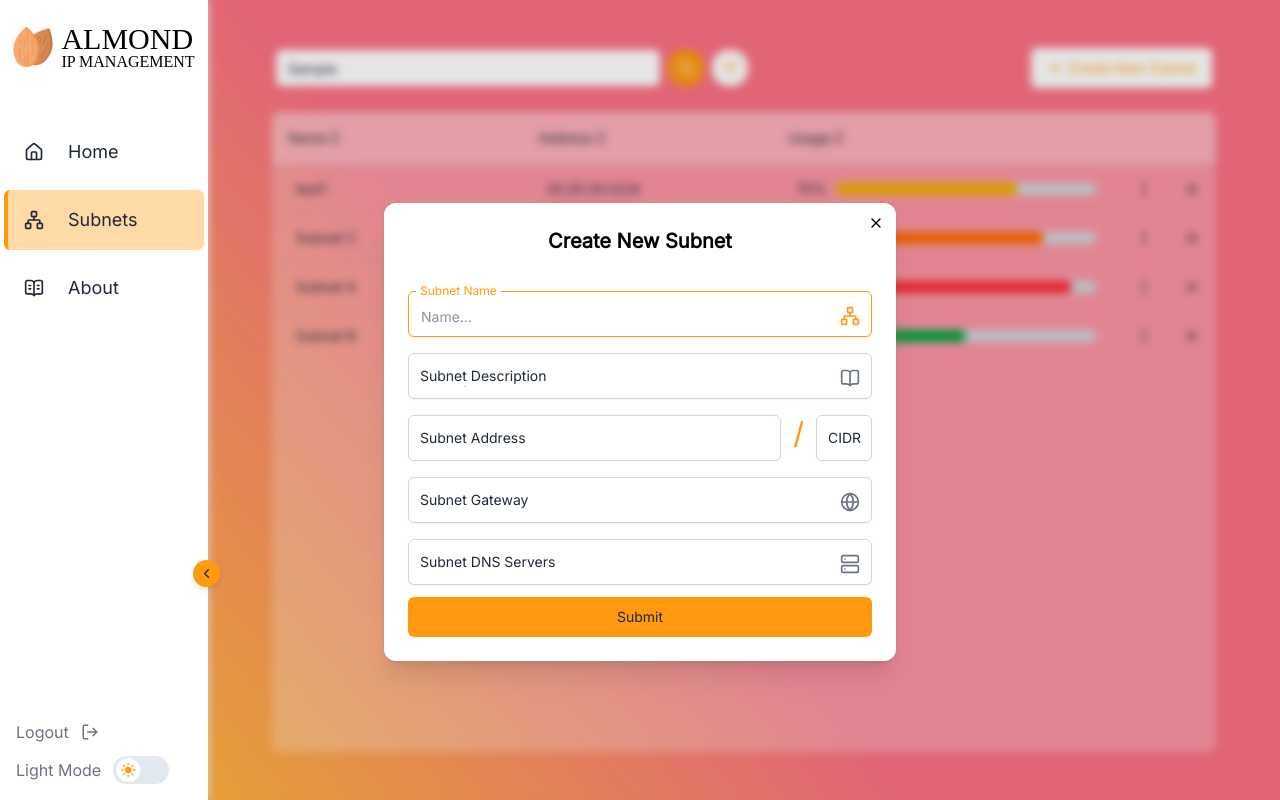
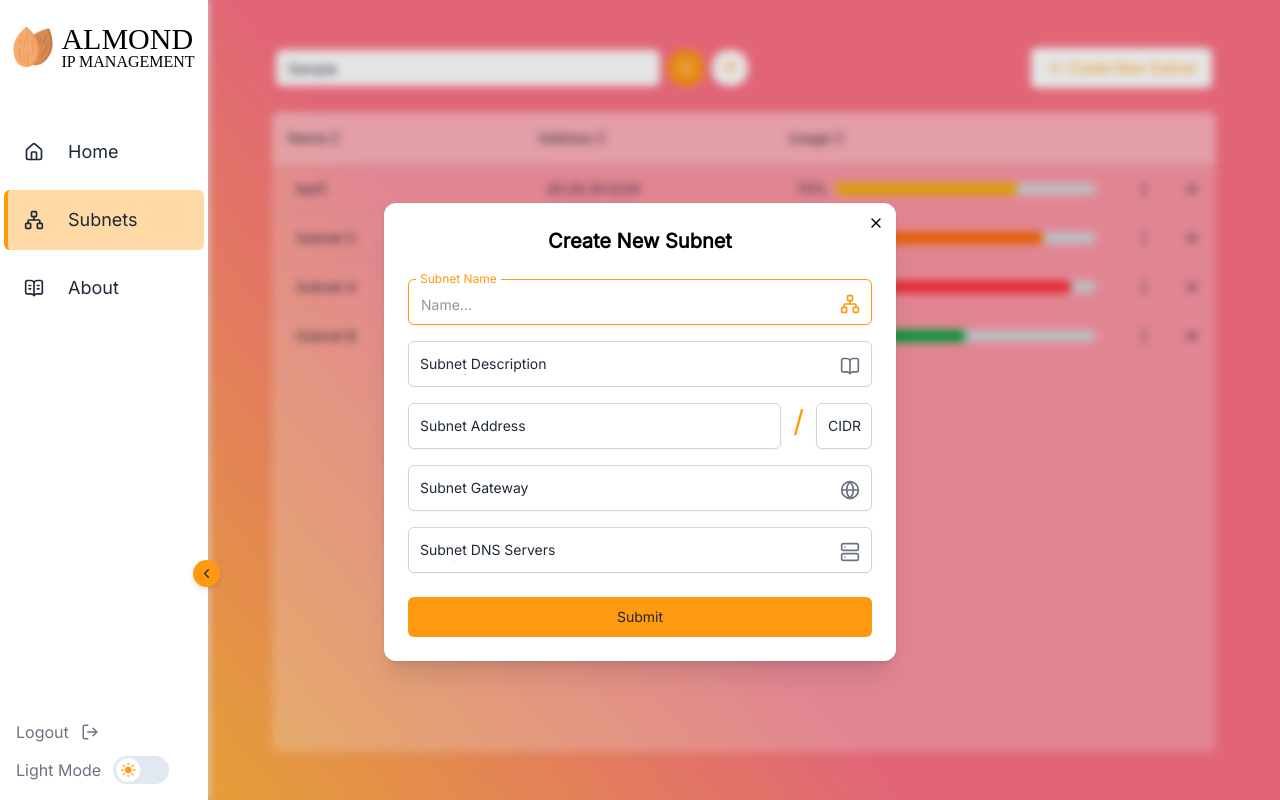
Before and after one commit to shakedGoffer/almond-ipam-new, a React (Vite) app: page /subnets in a window 1280 px wide. Both pictures are taken after typing "Sample" into the empty fields and a click on the button "Create New Subnet". Built offline with nearby package versions, Linux system fonts and the light colour scheme; a web font is replaced by a local one.

Commit message:
fix: change padding and gap

```diff
--- a/src/components/dialogs/SubnetDialogForm.tsx
+++ b/src/components/dialogs/SubnetDialogForm.tsx
@@ -54,15 +54,14 @@ const SubnetDialogForm = ({ title, dialogTrigger }: SubnetDialogFormProps) => {
         {dialogTrigger}
       </DialogTrigger>
 
-      <DialogContent
-       >
+      <DialogContent>
         <DialogHeader>
           <DialogTitle>
             {title}
           </DialogTitle>
         </DialogHeader>
-        <form onSubmit={form.handleSubmit(onSubmit)}>
-          <div className="flex flex-col py-3 gap-4">
+        <form onSubmit={form.handleSubmit(onSubmit)}  className="flex flex-col gap-6">
+          <div className="flex flex-col gap-4">
             <FormInput
               {...form.register("subnetName", {
                 required: "Input is required",
```
